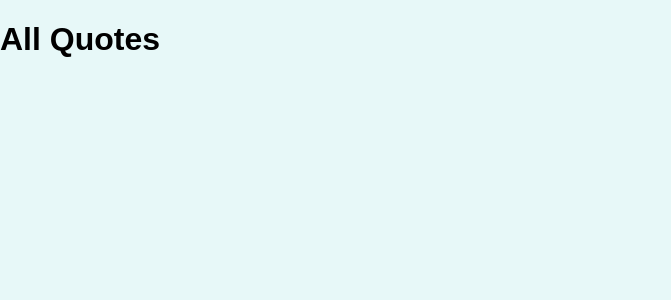
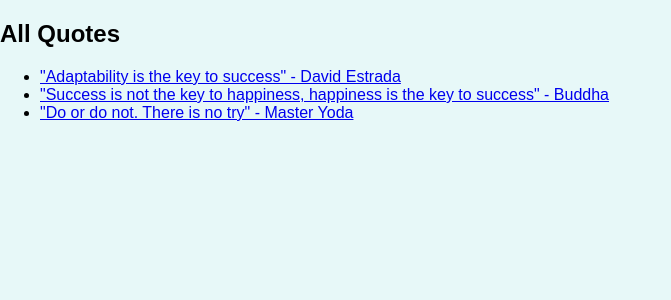
Before and after one commit to David-EstradaSD/DavesQuotes, a JavaScript app: page /quotes in a window 1280 px wide. Shown: the top 300 px of the page, without its empty margins (0-671 px from the left). Built offline with nearby package versions, Linux system fonts and the light colour scheme.

Commit message:
Import and implement Redirect, Link, and useParams

```diff
--- a/src/App.js
+++ b/src/App.js
@@ -8,10 +8,13 @@ function App() {
   return (
     <div>
       <Switch>
+        <Route path='/' exact>
+          <Redirect to='/quotes' />
+        </Route>
         <Route path='/quotes' exact>
           <AllQuotes />
         </Route>
-        <Route path='/quotes/:quoteId' exact>
+        <Route path='/quotes/:quoteId'>
           <QuoteDetails />
         </Route>
         <Route path='/new-quote'>
--- a/src/components/pages/AllQuotes.js
+++ b/src/components/pages/AllQuotes.js
@@ -1,7 +1,28 @@
+import { Link } from "react-router-dom";
+
 const AllQuotes = () => {
-    return (
-        <h1>All Quotes</h1>
-    )
+  return (
+    <section>
+      <h1>All Quotes</h1>
+      <ul>
+        <li>
+          <Link to="/quotes/q1">
+            "Adaptability is the key to success" - David Estrada
+          </Link>
+        </li>
+        <li>
+          <Link to="/quotes/q2">
+            "Success is not the key to happiness, happiness is the key to success" - Buddha
+          </Link>
+        </li>
+        <li>
+          <Link to="/quotes/q3">
+            "Do or do not. There is no try" - Master Yoda
+          </Link>
+        </li>
+      </ul>
+    </section>
+  );
 };
 
 export default AllQuotes;
--- a/src/components/pages/NewQuote.js
+++ b/src/components/pages/NewQuote.js
@@ -1,7 +1,7 @@
 const NewQuote = () => {
     return (
         <h1>New Quote</h1>
-    )
+    );
 };
 
 export default NewQuote;
--- a/src/components/pages/QuoteDetails.js
+++ b/src/components/pages/QuoteDetails.js
@@ -1,7 +1,18 @@
+import { useParams } from "react-router";
+
 const QuoteDetails = () => {
-    return (
-        <h1>Quote Detai Page</h1>
-    )
+  const params = useParams();
+
+  console.log(params.productId);
+
+  return (
+    <section>
+      <h1>Quote Detais</h1>
+      <p> {params.quoteId}</p>
+    </section>
+  );
 };
 
 export default QuoteDetails;
+
+// TODO: Extract quoteId and output it on the screen.
```
Also changed, not shown: 1 other file (tests, documents, lock files or other folders).
